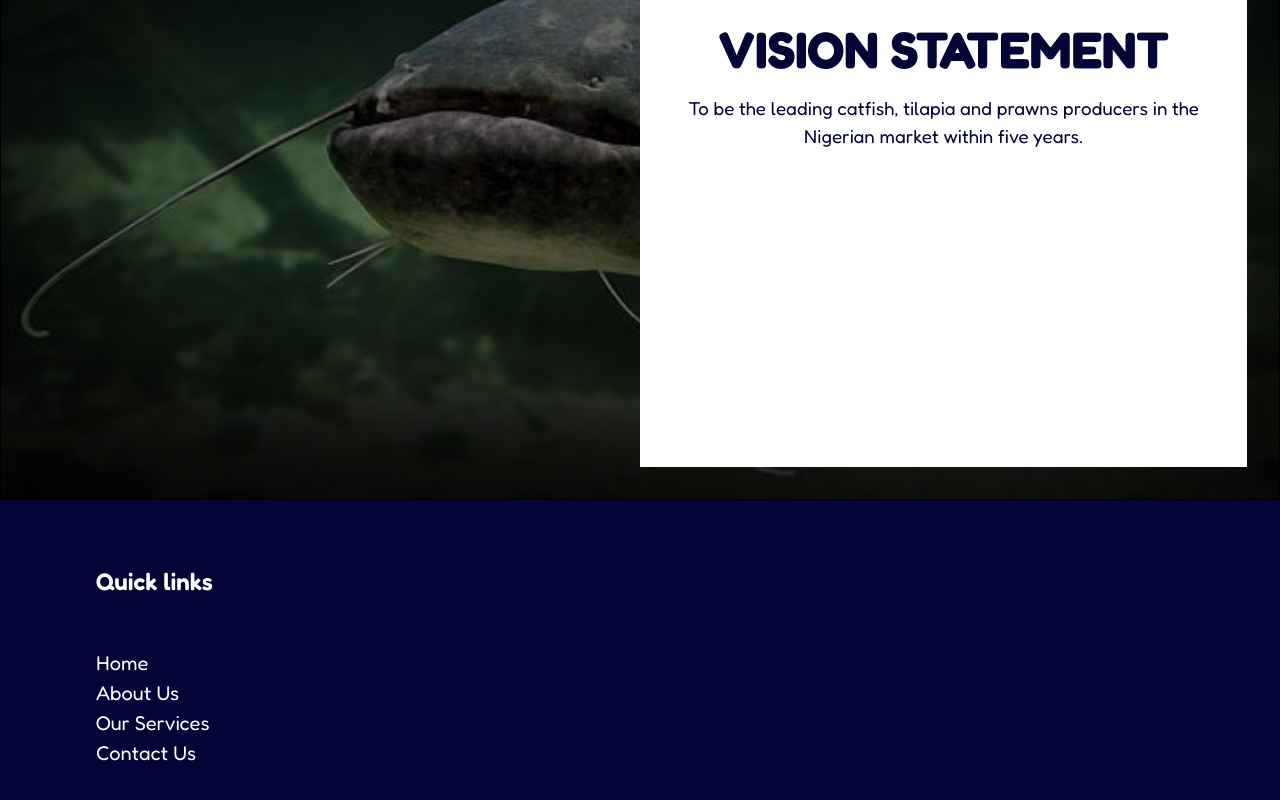
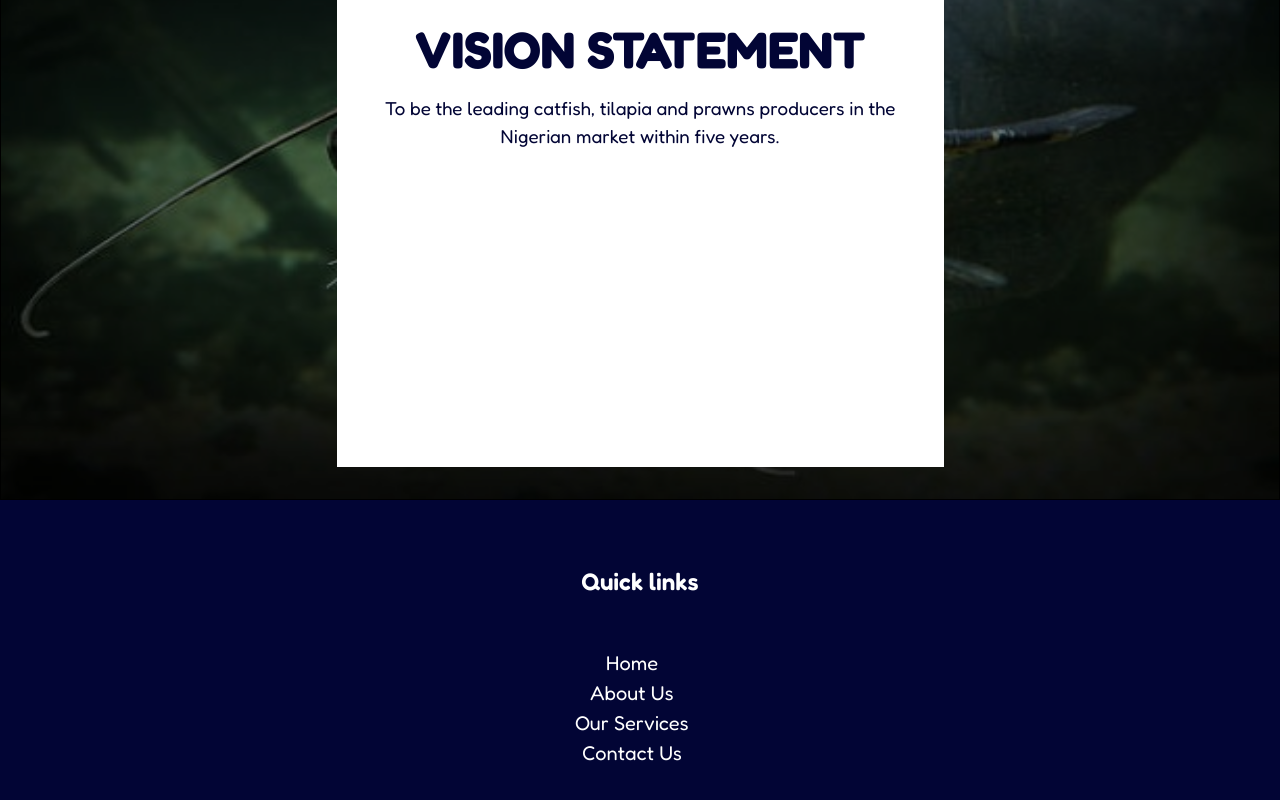
Before and after one commit to PSongs/DOBEX-FARM, a React (Vite) app: page /about in a window 1280 px wide. Shown: the part 1020-1820 px from the top of the page. Built offline with nearby package versions, Linux system fonts and the light colour scheme.

Commit message:
OKAY AGAIN BRO

```diff
--- a/src/Components/AboutUs/about.css
+++ b/src/Components/AboutUs/about.css
@@ -192,8 +192,8 @@ A{
     height: 100%;
     padding: 4rem;
     display: flex;
-    justify-content: right;
-    align-content: right;
+    justify-content: center;
+    align-content: center;
 }
 
 .Content-Box{
--- a/src/Components/Footer/footer.css
+++ b/src/Components/Footer/footer.css
@@ -7,6 +7,7 @@
     padding-top: 4rem;
     display: flex;
     flex-direction: column;
+    align-items: center;
 }
 
 .Footer h2{
--- a/src/Components/Home/home.css
+++ b/src/Components/Home/home.css
@@ -1028,7 +1028,7 @@
         flex-direction: center;
         padding-left: 7rem;
         padding-right: 7rem;
-        padding-top: 11rem;
+        padding-top: 17rem;
     }
 
     .Hero-One-Content {
```
